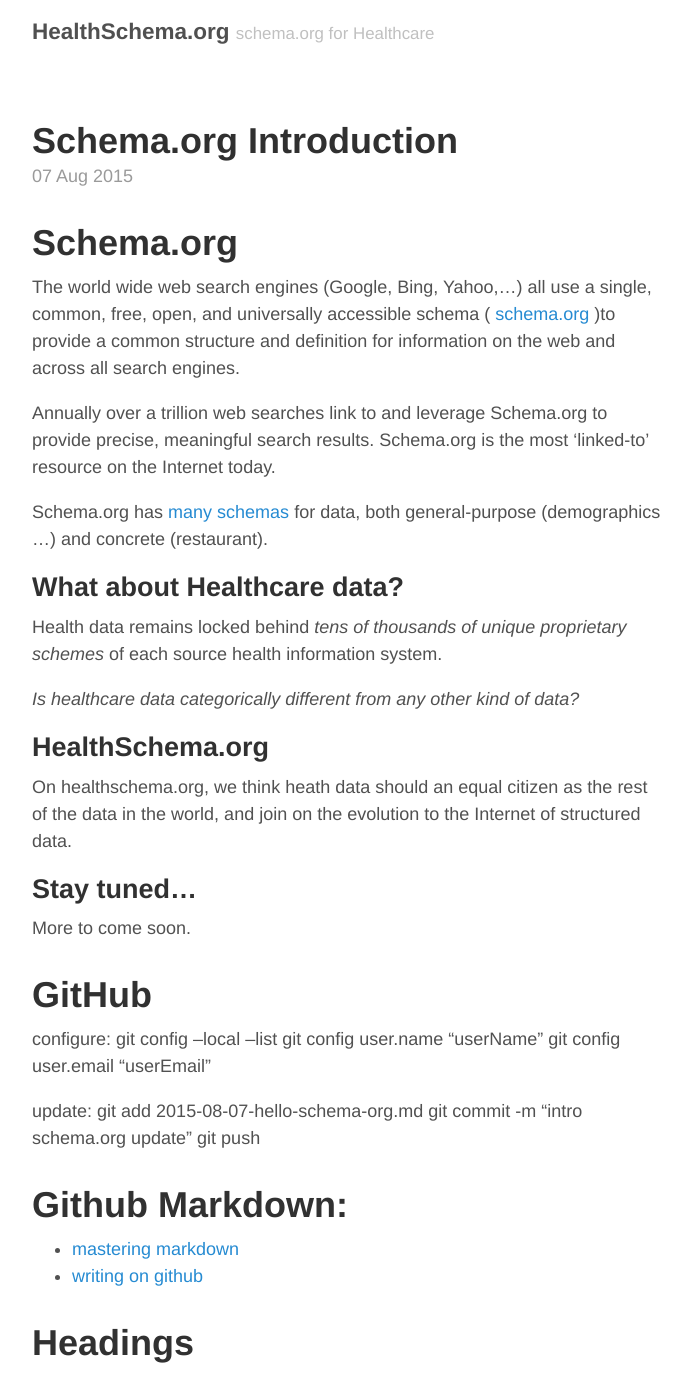
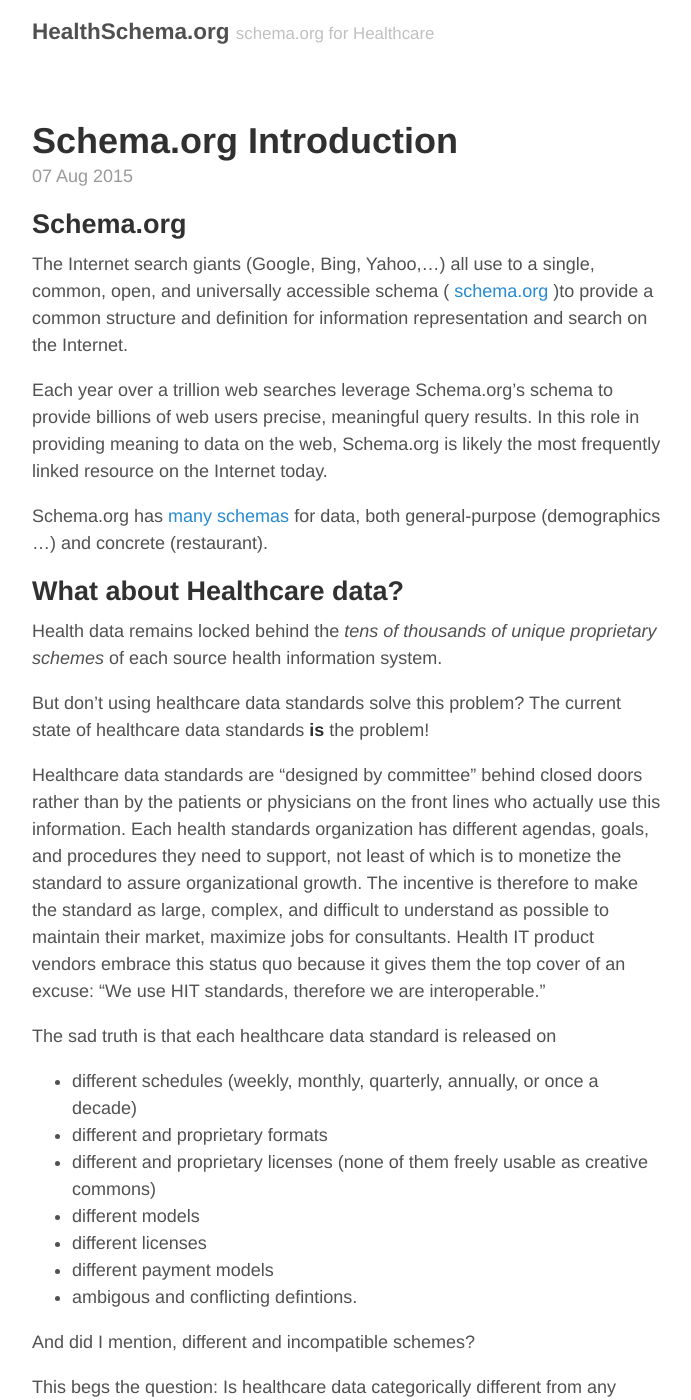
Before and after one commit to healthschema/healthschema.github.io, a Jekyll site: the page built from _posts/2015-08-07-hello-schema-org.md, in a window 1280 px wide and 1400 px high. Shown: the whole window, without its empty margins (293-984 px from the left). Built offline with Jekyll 4.4.1, drawn with Linux system fonts in a browser that asks for light colours; some of the changed text lies outside the part shown.

Commit message:
intro schema.org update

```diff
--- a/_posts/2015-08-07-hello-schema-org.md
+++ b/_posts/2015-08-07-hello-schema-org.md
@@ -3,22 +3,38 @@
 title: Schema.org Introduction
 ---
 
+
 Schema.org
-=====
+-----
+The Internet search giants (Google, Bing, Yahoo,...) all use to a single, common, open, and universally accessible schema ( [schema.org](http://schema.org/) )to provide a common structure and definition for information representation and search on the Internet.
 
-The world wide web search engines (Google, Bing, Yahoo,...) all use a single, common, free, open, and universally accessible schema ( [schema.org](http://schema.org/) )to provide a common structure and definition for information on the web and across all search engines.
-
-Annually over a trillion web searches link to and leverage Schema.org to provide precise, meaningful search results.  Schema.org is the most 'linked-to' resource on the Internet today.
+Each year over a trillion web searches leverage Schema.org's schema to provide billions of web users precise, meaningful query results.  In this role in providing meaning to data on the web, Schema.org is likely the most frequently linked resource on the Internet today.
 
 Schema.org has [many schemas](http://schema.org/docs/schemas.html) for data, both general-purpose (demographics ...) and concrete (restaurant).
 
 
 What about Healthcare data?
------
+----
+Health data remains locked behind the *tens of thousands of unique proprietary schemes* of each source health information system.
 
-Health data remains locked behind  *tens of thousands of unique proprietary schemes* of each source health information system.
+But don't using healthcare data standards solve this problem?
+The current state of healthcare data standards **is** the problem!
 
-*Is healthcare data categorically different from any other kind of data?*
+Healthcare data standards are "designed by committee" behind closed doors rather than by the patients or physicians on the front lines who actually use this information.  Each health standards organization has different agendas, goals, and procedures they need to support, not least of which is to monetize the standard to assure organizational growth.
+The incentive is therefore to make the standard as large, complex, and difficult to understand as possible to maintain their market, maximize jobs for consultants. Health IT product vendors embrace this status quo because it gives them the top cover of an excuse: "We use HIT standards, therefore we are interoperable."
+
+The sad truth is that each healthcare data standard is released on
+* different schedules  (weekly, monthly, quarterly, annually, or once a decade)
+* different and proprietary formats
+* different and proprietary licenses (none of them freely usable as creative commons)
+* different models
+* different licenses
+* different payment models
+* ambigous and conflicting defintions.
+
+And did I mention, different and incompatible schemes?
+
+This begs the question:  Is healthcare data categorically different from any other kind of data?
 
 
 HealthSchema.org
@@ -28,11 +44,12 @@
 
 
 
-
 Stay tuned...
 -----
 
 More to come soon.
+
+
 
 
 
@@ -53,6 +70,26 @@
 
 * [mastering markdown](https://guides.github.com/features/mastering-markdown/)
 * [writing on github](https://help.github.com/articles/writing-on-github/)
+
+
+
+Headers:
+# This is an <h1> tag
+## This is an <h2> tag
+###### This is an <h6> tag
+
+
+Emphasis:
+*This text will be italic*
+_This will also be italic_
+**This text will be bold**
+__This will also be bold__
+
+*You **can** combine them*
+
+
+
+Lists:
 
 
 
```
